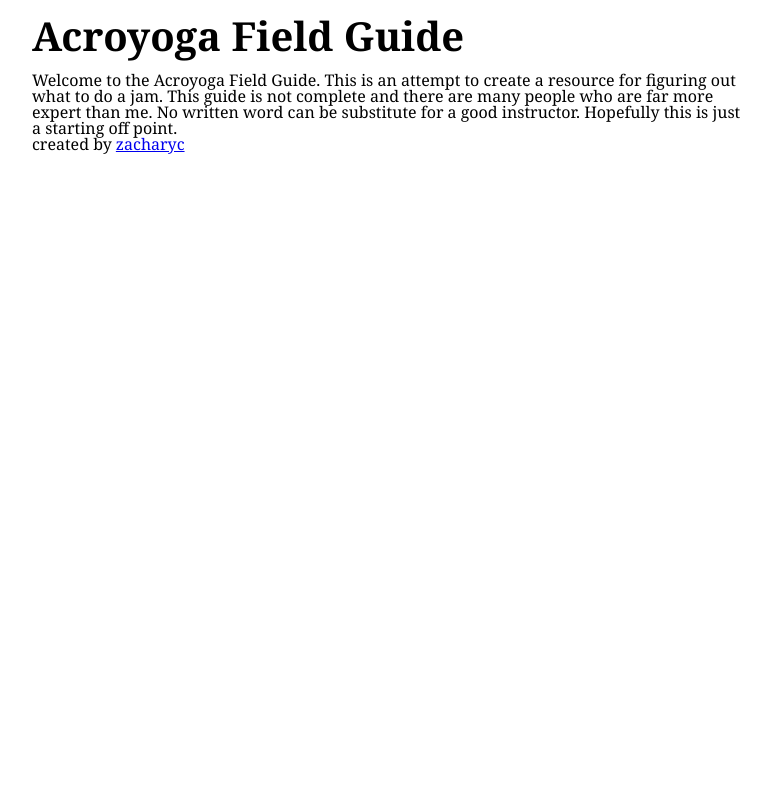
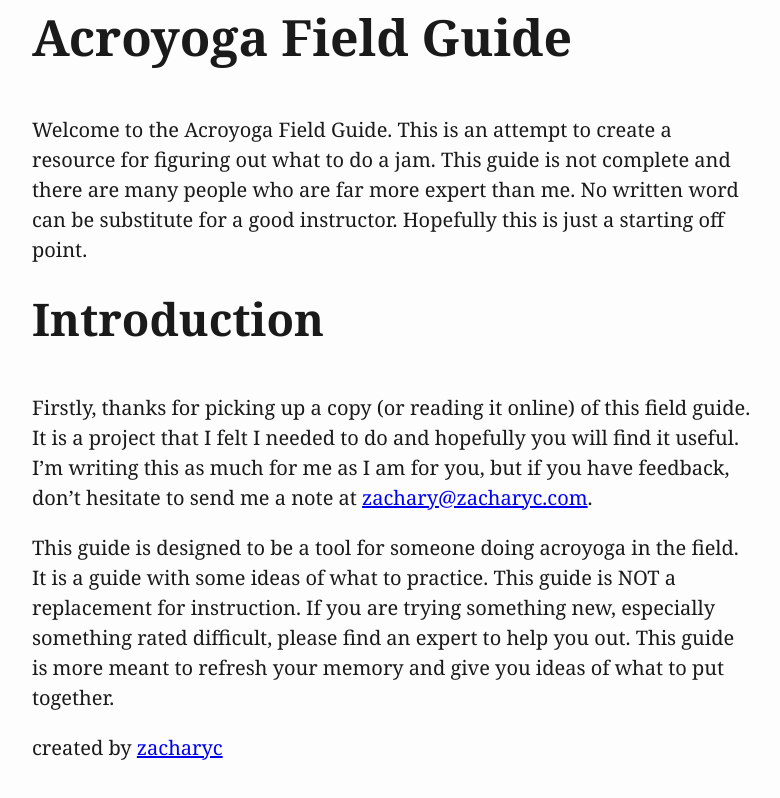
Before and after one commit to zacharyc/acroyoga-field-guide, an Eleventy site: page index.html in a window 1280 px wide. Shown: the whole page, without its empty margins (248-1028 px from the left). Built offline with nearby package versions, Linux system fonts and the light colour scheme; Eleventy itself is replaced by a stand-in of ours; files that its build step writes are made by us from their sources.

Commit message:
Trying to get some of the styles I want to get some of the pieces of the project together

```diff
--- a/css/afg.css
+++ b/css/afg.css
@@ -130,9 +130,17 @@ table {
 
 /* AFG Code */
 
+html {
+    line-height: 1.5;
+    font-family: Georgia, serif;
+    font-size: 20px;
+    color: #1a1a1a;
+    background-color: #fdfdfd;
+}
+
 body {
-  font-family: Georgia, serif;
-  padding-top: 1rem;
+  /*padding-top: 1rem;*/
+  line-height: inherit;
 }
 
 h1, h2, h3, h4, h5, h6 {
@@ -165,6 +173,10 @@ h6 {
   font-size: 1.25rem;
 }
 
+p {
+  margin: 1em 0;
+}
+
 .wrapper {
   width: 720px;
   margin-left: auto;
--- a/index.html
+++ b/index.html
@@ -12,6 +12,15 @@
         This guide is not complete and there are many people who are far more expert than me. No written word can be
         substitute for a good instructor. Hopefully this is just a starting off point.</p>
       <p></p>
+
+      <section>
+        <h2>Introduction</h2>
+        <p>Firstly, thanks for picking up a copy (or reading it online) of this field guide. It is a project that I felt I needed to do and hopefully you will find it useful. I’m writing this as much for me as I am for you, but if you have feedback, don’t hesitate to send me a note at <a href="mailto:zachary@zacharyc.com">zachary@zacharyc.com</a>.</p>
+
+        <p>This guide is designed to be a tool for someone doing acroyoga in the field. It is a guide with some ideas of what to practice. This guide is NOT a replacement for instruction. If you are trying something new, especially something rated difficult, please find an expert to help you out. This guide is more meant to refresh your memory and give you ideas of what to put together.</p>
+
+      </section>
+
       <footer>
         created by <a href="https://www.zacharyc.com/">zacharyc</a>
       </footer>
```
